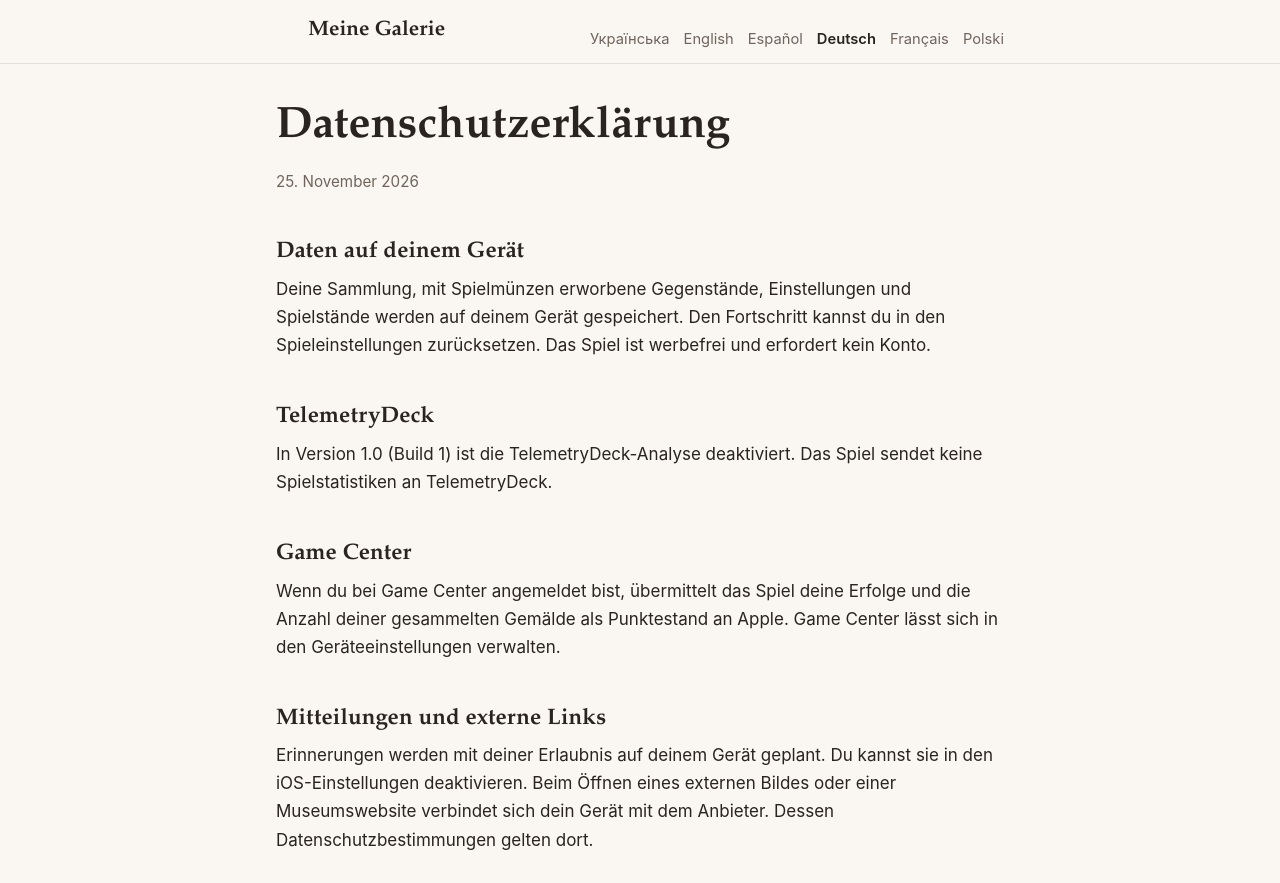
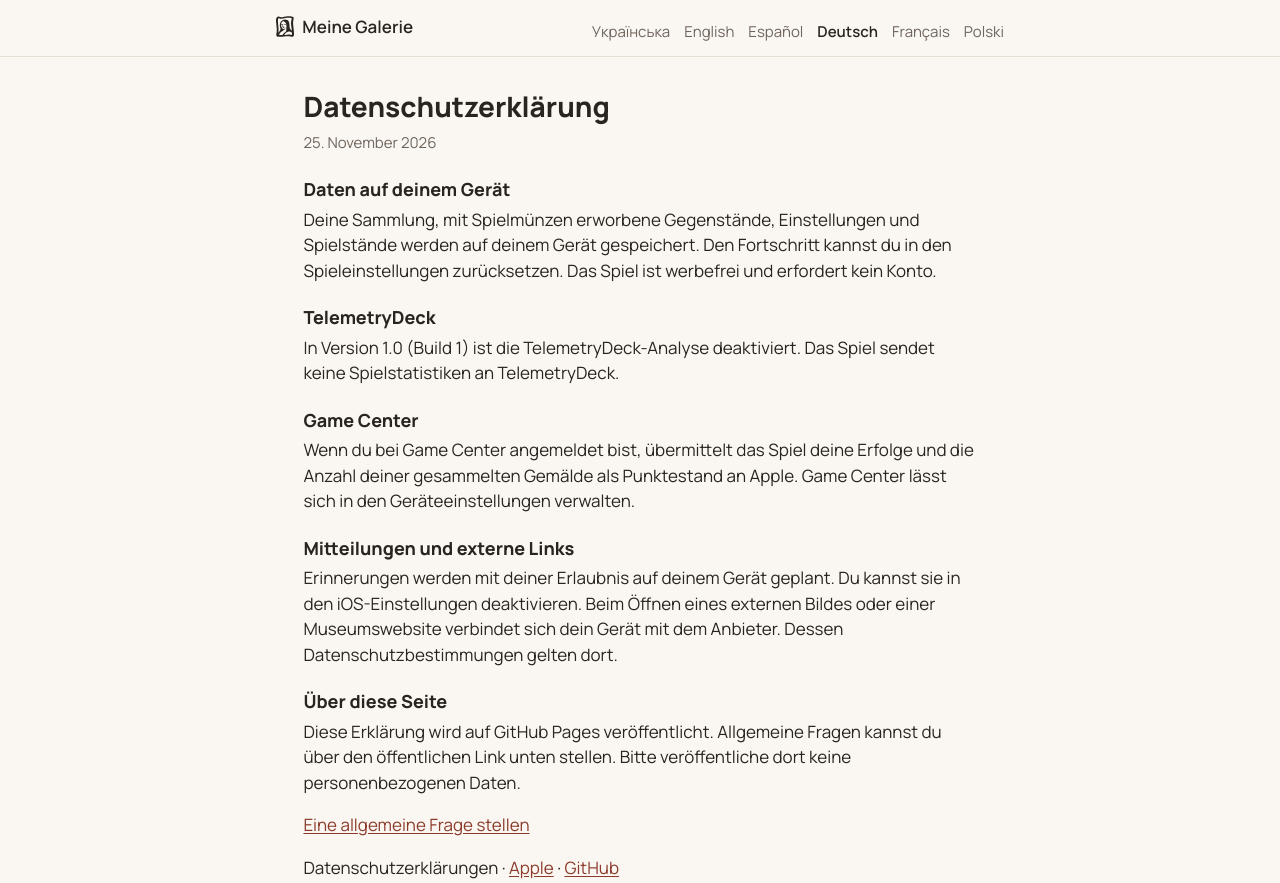
Before and after one commit to SvyatoslavTeslyak/my-gallery-privacy, a plain HTML site: page de/privacy.html in a window 1280 px wide. Shown: the top 883 px of the page. Drawn offline with Linux system fonts and the light colour scheme.

Commit message:
Match privacy policy typography to the game

```diff
--- a/de/privacy.html
+++ b/de/privacy.html
@@ -9,6 +9,7 @@
 <link rel="icon" type="image/png" href="../gallery-favicon.png">
 <link rel="apple-touch-icon" href="../gallery-touch.png">
 <link rel="stylesheet" href="../style.css">
+<link rel="stylesheet" href="../privacy.css">
 </head>
 <body>
 <header class="top">
--- /dev/null
+++ b/privacy.css
@@ -0,0 +1,19 @@
+@font-face {
+  font-family: Manrope;
+  src: url("fonts/Manrope-Variable.ttf") format("truetype");
+  font-weight: 200 800;
+  font-display: swap;
+}
+
+body {
+  --sans: Manrope, -apple-system, system-ui, sans-serif;
+  --serif: var(--sans);
+  font-size: 1.0625rem;
+  line-height: 1.5;
+}
+main.wrap { max-width: 68ch; }
+h1, h2 { font-weight: 750; letter-spacing: normal; }
+h1 { font-size: 1.75rem; line-height: 1.15; }
+h2 { font-size: 1.125rem; line-height: 1.2; margin: 1.5rem 0 0.375rem; }
+.brand { font-size: 1.0625rem; }
+.langs, .updated { font-size: 0.9375rem; }
```
Also changed, not shown: en/privacy.html (+1 -0 lines), es/privacy.html (+1 -0 lines), fr/privacy.html (+1 -0 lines), pl/privacy.html (+1 -0 lines), uk/privacy.html (+1 -0 lines), fonts/Manrope-OFL.txt (added), fonts/Manrope-Variable.ttf (added), gallery-portrait.svg (added).
